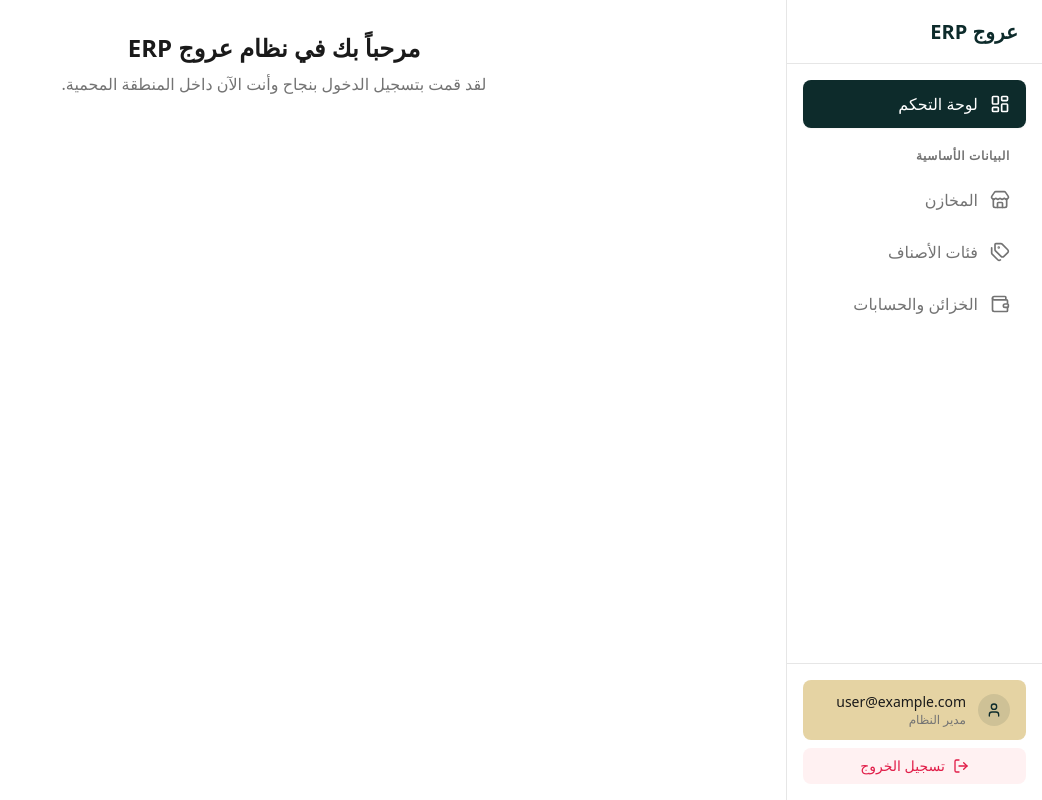
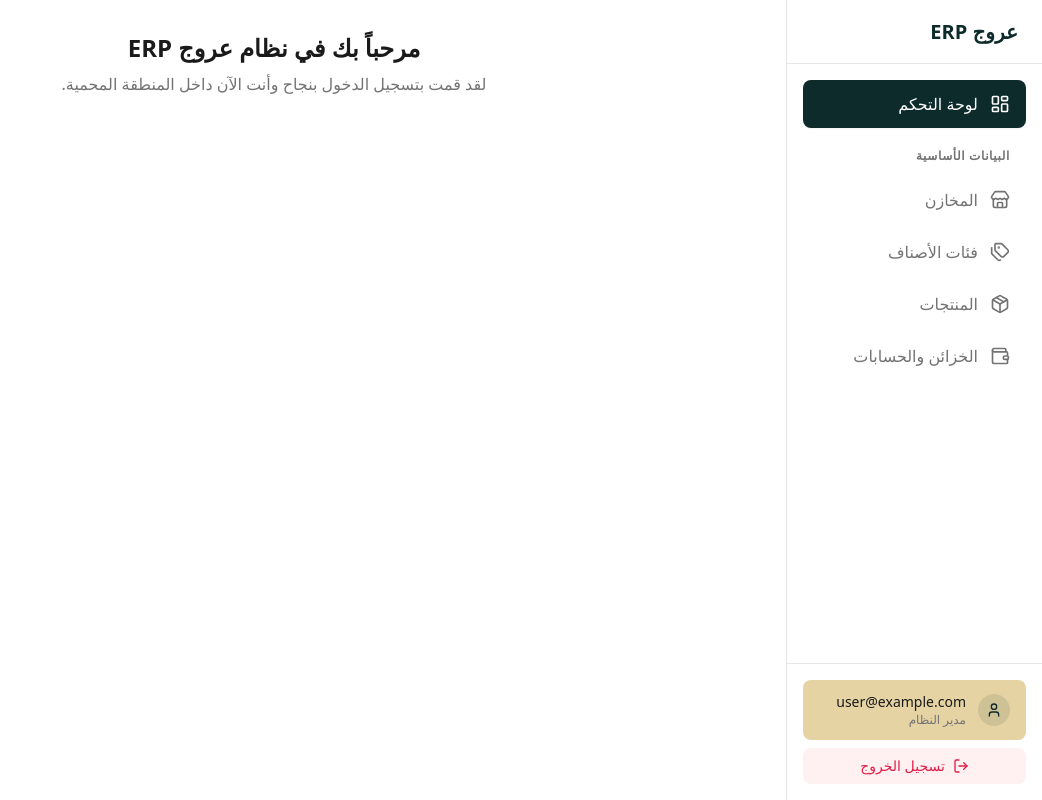
Before and after one commit to a7med3nany/al3nany-erp, a React (Vite) app: page /#/ in a window 1280 px wide. Shown: the whole page, without its empty margins (238-1280 px from the left). Built offline with nearby package versions, Linux system fonts and the light colour scheme; no server answers; sample sign-in values are in the browser's storage.

Commit message:
Add products link with Package icon to MainLayout
Added 'Package' icon and navigation link for products.

```diff
--- a/src/layouts/MainLayout.tsx
+++ b/src/layouts/MainLayout.tsx
@@ -1,6 +1,6 @@
 import { useState } from "react";
 import { NavLink, Outlet, useNavigate } from "react-router-dom";
-import { LogOut, User, LayoutDashboard, Store, Wallet, Tags, Menu, X } from "lucide-react";
+import { LogOut, User, LayoutDashboard, Store, Wallet, Tags, Menu, X, Package } from "lucide-react";
 import { signOut } from "firebase/auth";
 import { auth } from "../config/firebase";
 import { useAuthStore } from "../store/authStore";
@@ -80,6 +80,11 @@ export default function MainLayout() {
             <span>فئات الأصناف</span>
           </NavLink>
 
+          <NavLink to="/products" onClick={closeSidebar} className={navLinkClass}>
+            <Package className="h-5 w-5" />
+            <span>المنتجات</span>
+          </NavLink>
+
           <NavLink to="/cashboxes" onClick={closeSidebar} className={navLinkClass}>
             <Wallet className="h-5 w-5" />
             <span>الخزائن والحسابات</span>
```
